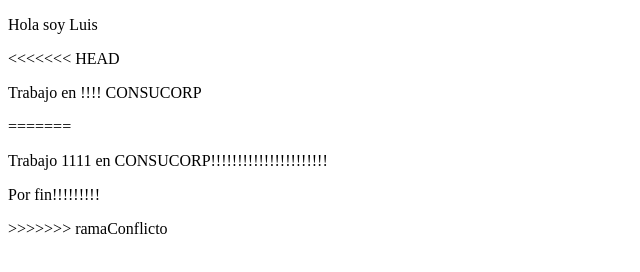
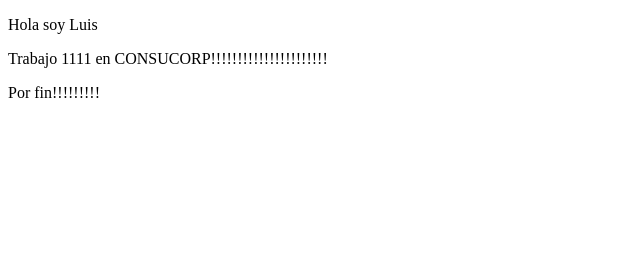
Before and after one commit to lmoralesv96/pruebasgit, a plain HTML site: page index.html in a window 1280 px wide. Shown: the whole page, without its empty margins (0-640 px from the left). Drawn offline with Linux system fonts and the light colour scheme.

Commit message:
Se resuelve conflicto

```diff
--- a/index.html
+++ b/index.html
@@ -8,11 +8,7 @@
 </head>
 <body>
     <p>Hola soy Luis</p>
-<<<<<<< HEAD
-    <p>Trabajo en !!!! CONSUCORP</p>
-=======
     <p>Trabajo 1111 en CONSUCORP!!!!!!!!!!!!!!!!!!!!!!</p>
     <p>Por fin!!!!!!!!!</p>
->>>>>>> ramaConflicto
 </body>
 </html>
```
